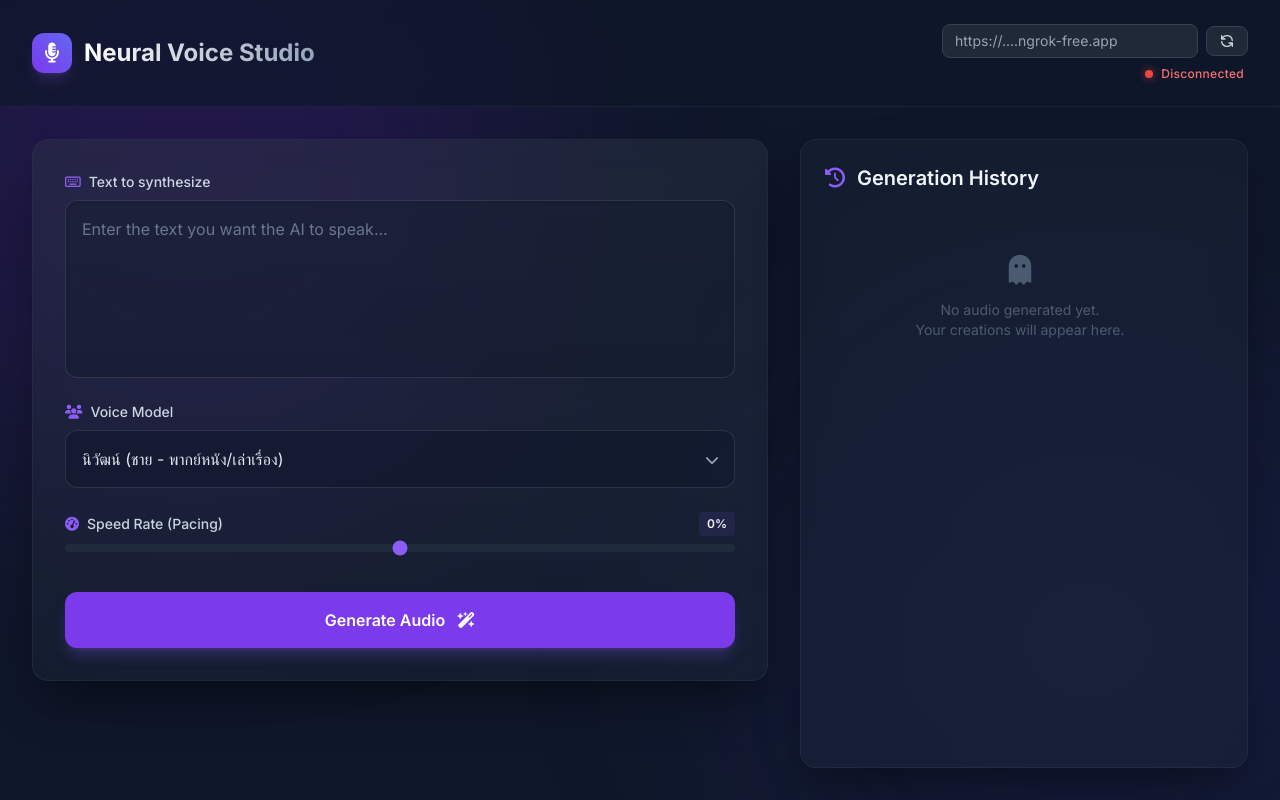
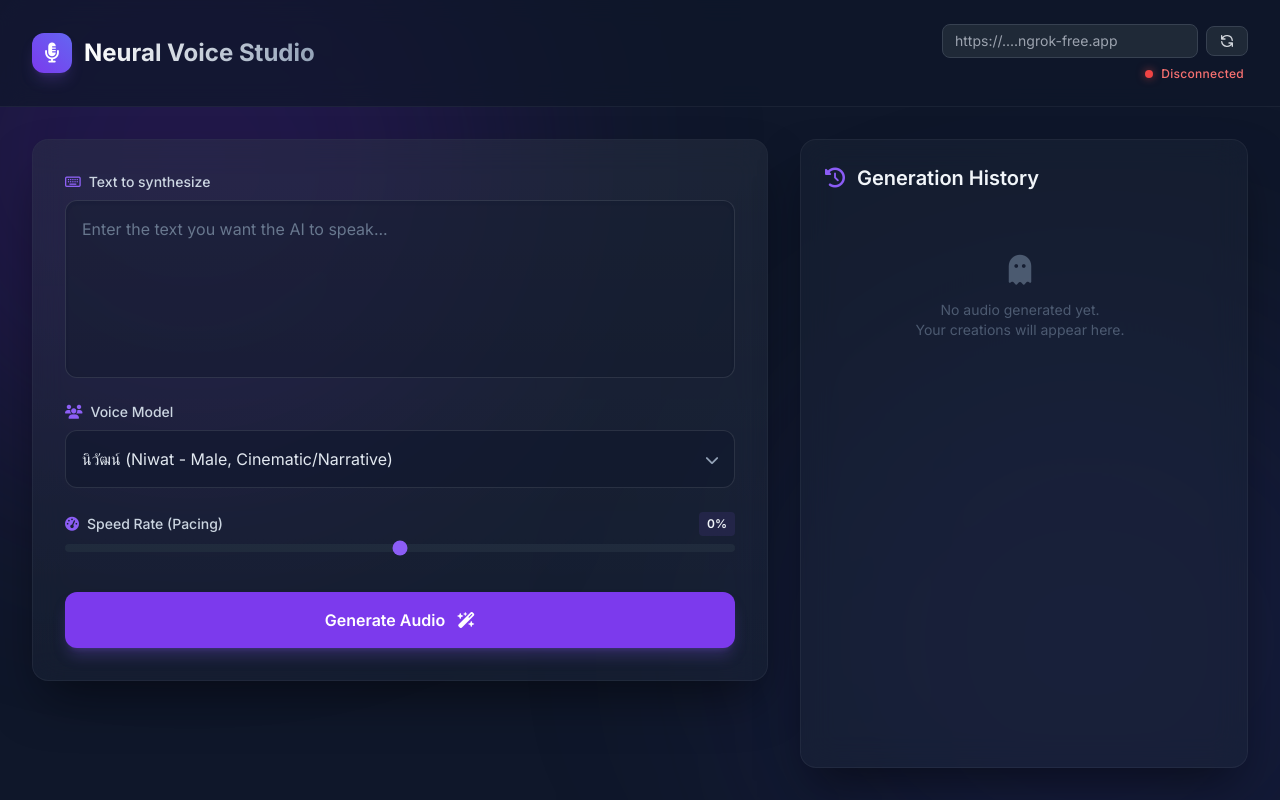
Before and after one commit to Altinate/Publish-TTS-App, a website: page frontend/public/index.html in a window 1280 px wide. Drawn offline with nearby package versions, Linux system fonts and the light colour scheme; no server answers.

Commit message:
Feat: Add extensive list of English voices and fix UI styling

```diff
--- a/frontend/public/index.html
+++ b/frontend/public/index.html
@@ -84,8 +84,31 @@
                     </label>
                     <div class="relative">
                         <select id="voice-select" class="w-full bg-slate-900/50 border border-white/10 rounded-xl p-4 appearance-none text-slate-200 focus:outline-none focus:ring-2 focus:ring-brand-500/50 transition-all cursor-pointer">
-                            <option value="th-TH-NiwatNeural">นิวัฒน์ (ชาย - พากย์หนัง/เล่าเรื่อง)</option>
-                            <option value="th-TH-PremwadeeNeural">เปรมวดี (หญิง - อารมณ์ละคร/นิยาย)</option>
+                            <optgroup label="Thai Voices (ภาษาไทย)">
+                                <option value="th-TH-NiwatNeural">นิวัฒน์ (Niwat - Male, Cinematic/Narrative)</option>
+                                <option value="th-TH-PremwadeeNeural">เปรมวดี (Premwadee - Female, Drama/Emotional)</option>
+                            </optgroup>
+                            <optgroup label="English (US)">
+                                <option value="en-US-AriaNeural">Aria (Female - Professional, Expressive)</option>
+                                <option value="en-US-JennyNeural">Jenny (Female - Clear, Assistant)</option>
+                                <option value="en-US-MichelleNeural">Michelle (Female - Warm, Pleasant)</option>
+                                <option value="en-US-GuyNeural">Guy (Male - Natural, Conversational)</option>
+                                <option value="en-US-ChristopherNeural">Christopher (Male - Authoritative, Documentary)</option>
+                                <option value="en-US-SteffanNeural">Steffan (Male - Deep, Confident)</option>
+                                <option value="en-US-EricNeural">Eric (Male - Upbeat, Storytelling)</option>
+                            </optgroup>
+                            <optgroup label="English (UK)">
+                                <option value="en-GB-SoniaNeural">Sonia (Female - Clear, News/Assistant)</option>
+                                <option value="en-GB-LibbyNeural">Libby (Female - Bright, Energetic)</option>
+                                <option value="en-GB-RyanNeural">Ryan (Male - Professional, Audiobook)</option>
+                                <option value="en-GB-ThomasNeural">Thomas (Male - Calm, Articulate)</option>
+                            </optgroup>
+                            <optgroup label="English (Australia & Canada)">
+                                <option value="en-AU-NatashaNeural">Natasha (AU Female - Friendly, Engaging)</option>
+                                <option value="en-AU-WilliamNeural">William (AU Male - Deep, Relaxed)</option>
+                                <option value="en-CA-ClaraNeural">Clara (CA Female - Smooth, Polished)</option>
+                                <option value="en-CA-LiamNeural">Liam (CA Male - Clear, Educational)</option>
+                            </optgroup>
                         </select>
                         <div class="absolute right-4 top-1/2 transform -translate-y-1/2 pointer-events-none text-slate-400">
                             <i class="fa-solid fa-chevron-down text-sm"></i>
```
